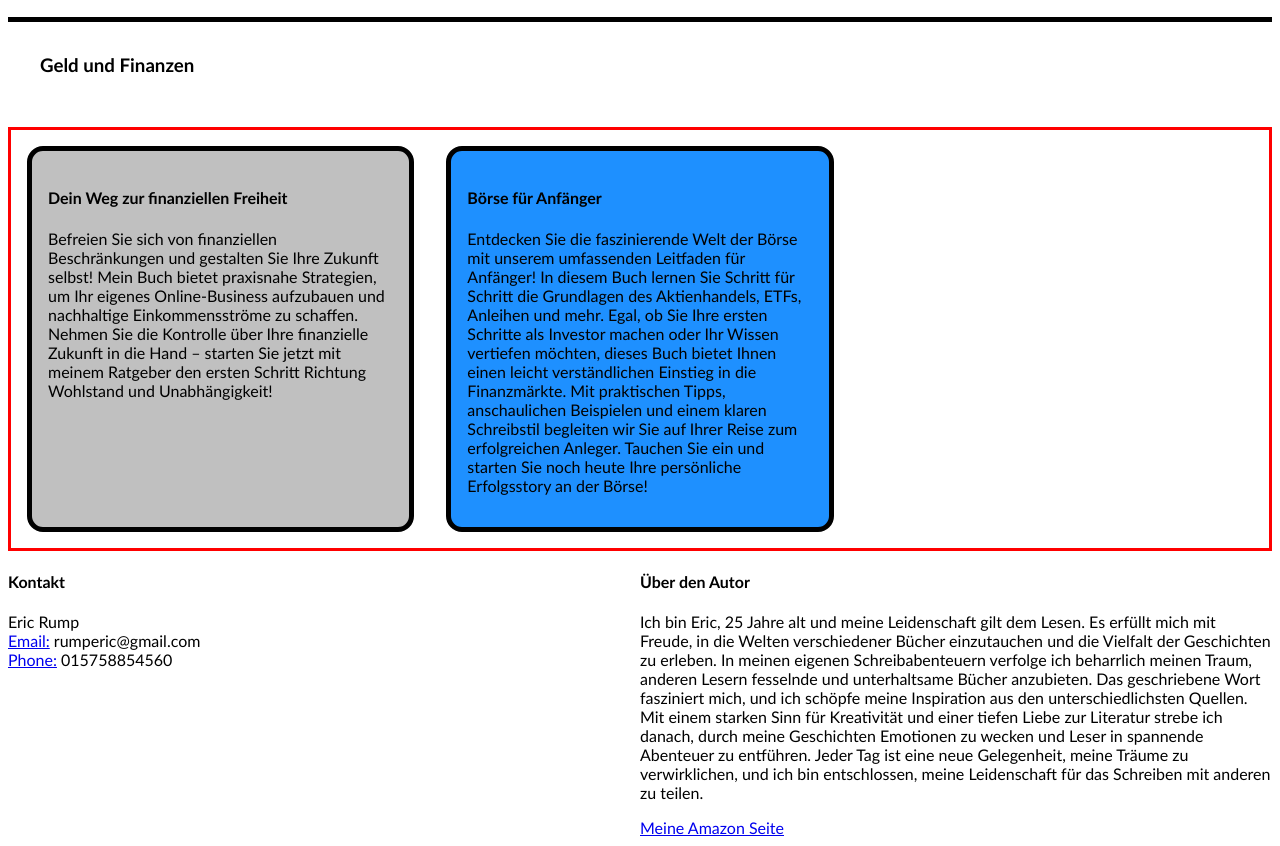
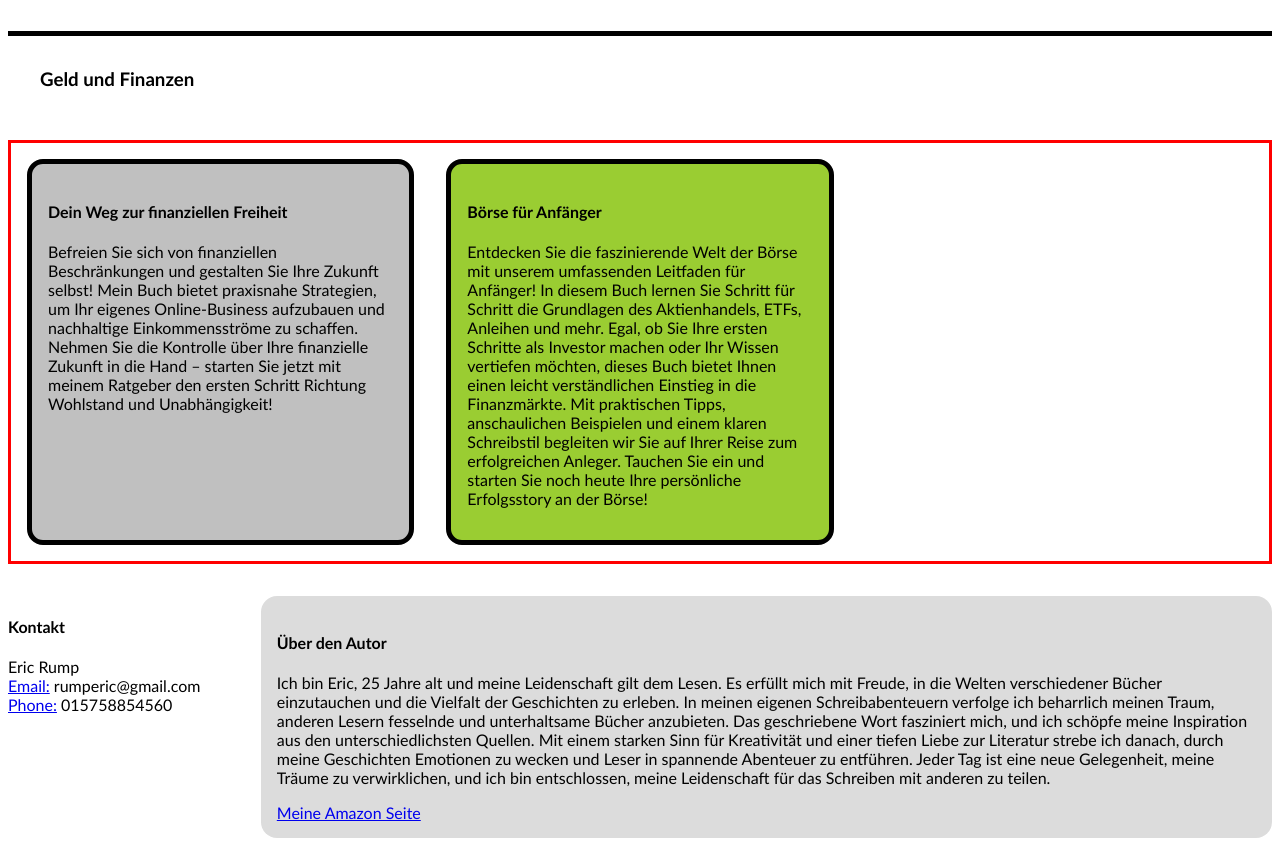
Before and after one commit to EricRump/Buchladen, a plain HTML site: page index.html in a window 1280 px wide. Shown: the part 1440-2286 px from the top of the page. Drawn offline with Linux system fonts and the light colour scheme.

Commit message:
feat: footer eingebaut

```diff
--- a/index.html
+++ b/index.html
@@ -111,7 +111,7 @@
                 <a href="tel:+4915758854560">Phone:</a> 015758854560
             </p>
         </article>
-        <article>
+        <article class="autor">
             <h4>Über den Autor</h4>
             <p>
                 Ich bin Eric, 25 Jahre alt und meine Leidenschaft gilt dem Lesen. Es erfüllt mich mit Freude, in die
--- a/style.css
+++ b/style.css
@@ -3,7 +3,8 @@ html {
   font-family: "Gill Sans", "Gill Sans MT", Calibri, "Trebuchet MS", sans-serif;
   --color1: white;
   --color2: black;
-  --buch: dodgerblue;
+  --color3: gainsboro;
+  --buch: yellowgreen;
 }
 header {
   text-align: center;
@@ -29,6 +30,7 @@ main div {
   display: grid;
   grid-template-columns: 1fr 1fr 1fr;
   border: 3px solid red;
+  margin-bottom: 2rem;
 }
 
 .Buch {
@@ -61,5 +63,11 @@ main div {
 
 footer {
   display: grid;
-  grid-template-columns: 1fr 1fr;
+  grid-template-columns: 20% 1fr;
 }
+
+.autor {
+  padding: 1rem;
+  background-color: var(--color3);
+  border-radius: 1rem;
+}
```
